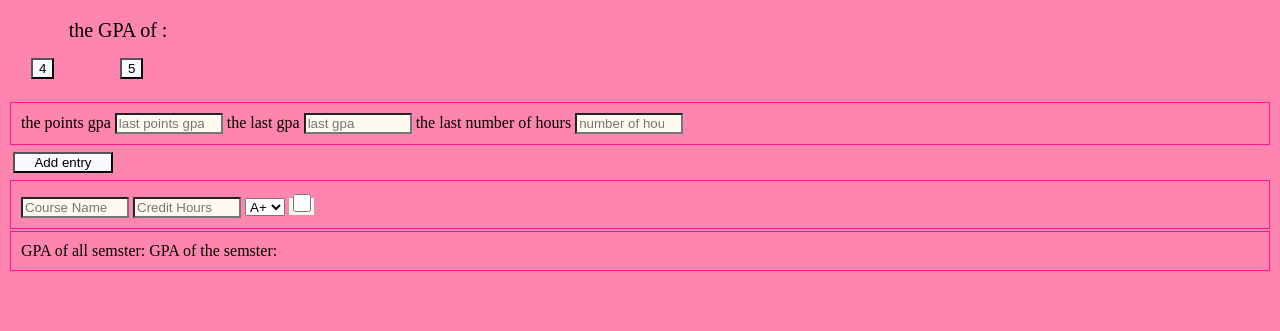
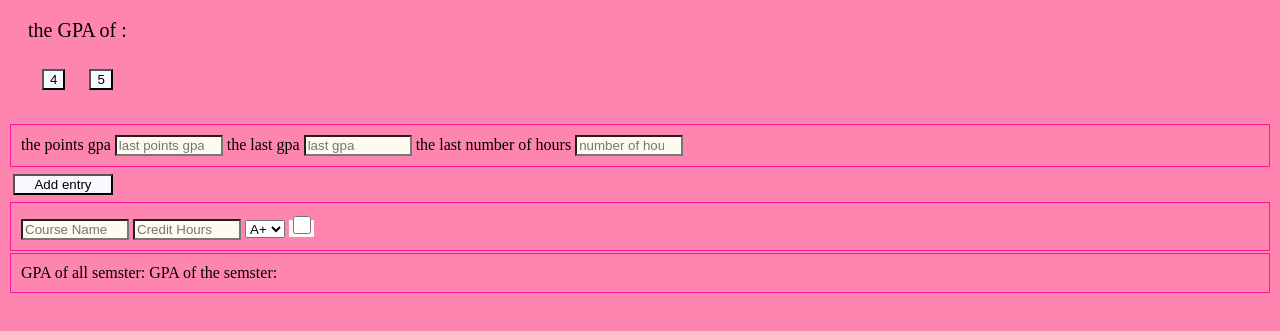
Before and after one commit to RAGHAD-BP/gpa4, a plain HTML site: page htmlgpa4.html in a window 1280 px wide. Shown: the part 61-392 px from the top of the page. Drawn offline with Linux system fonts and the light colour scheme.

Commit message:
some css code3

```diff
--- a/htmlgpa4.html
+++ b/htmlgpa4.html
@@ -10,10 +10,10 @@
             padding:10px;
             margin:2px;
         }
-        table{
-           padding :10px;
+        table ,td,tr{
+           padding :11px;
             margin:10px;
-            width:200px;
+            width:100px;
             text-aglin:center;
             font-size:20px;
         }
```
Also changed, not shown: gpa4.css (deleted), gpa4.js (deleted).
